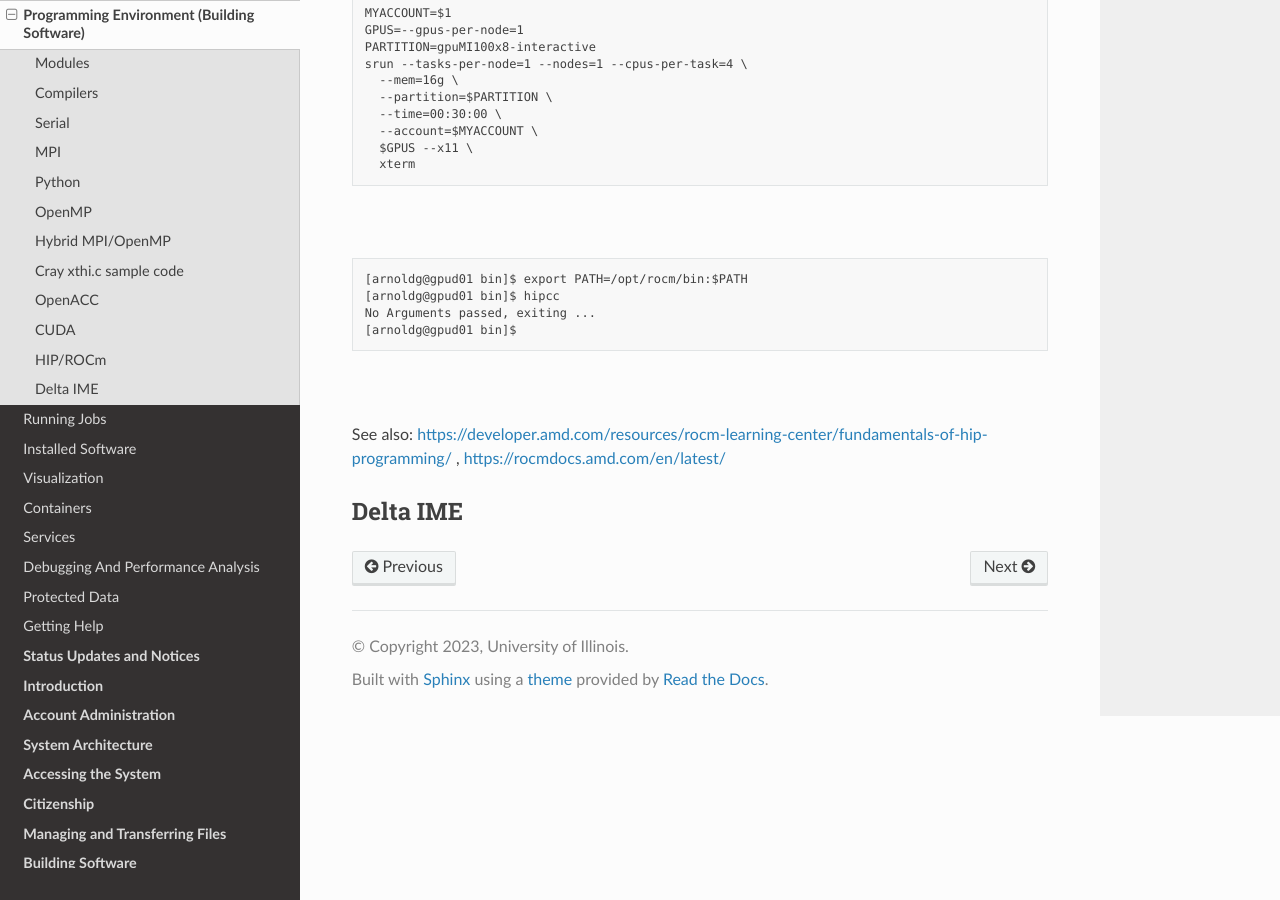
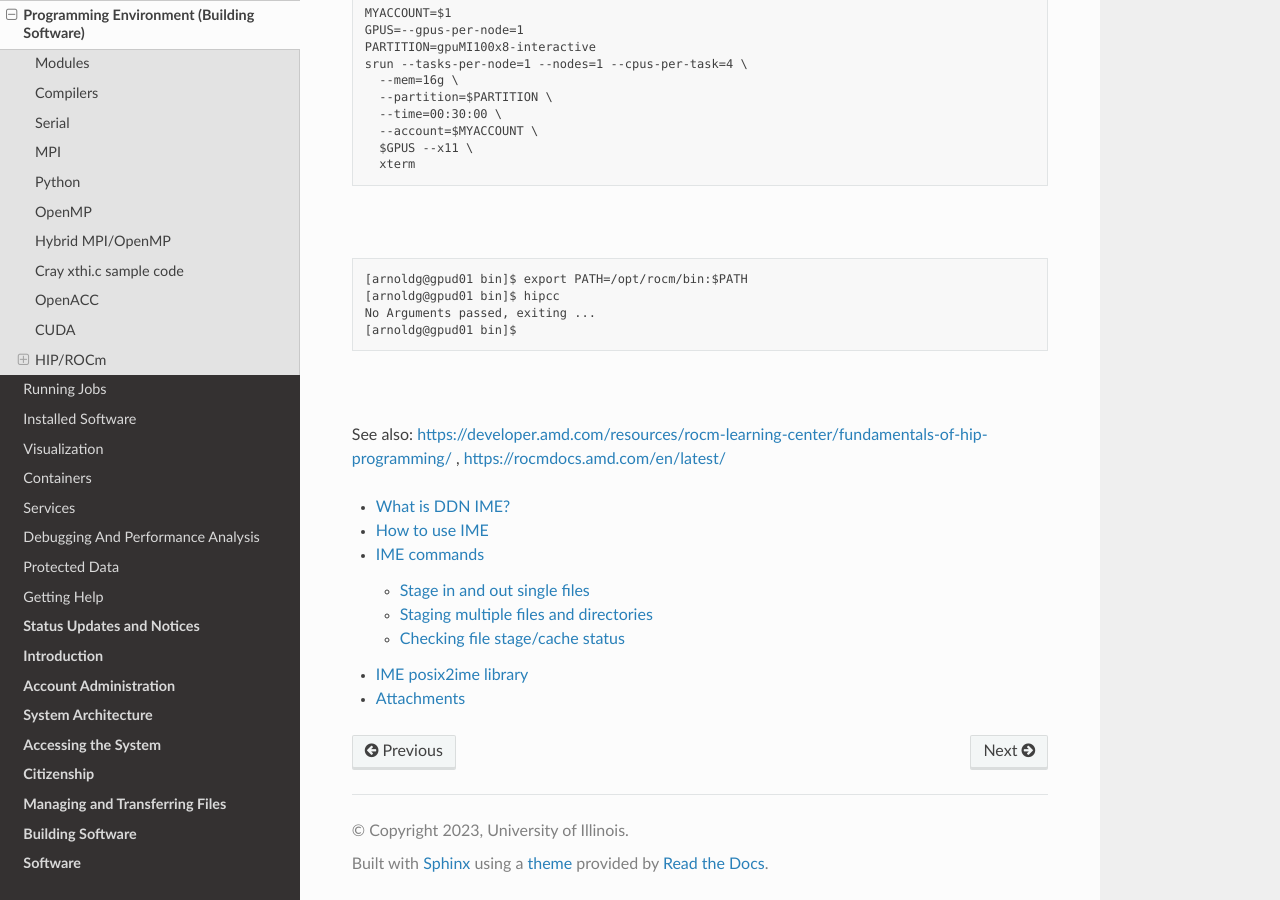
Before and after one commit to ncsa/Delta_doc, a Sphinx documentation site: the page built from docs/source/prog_env/index.rst, in a window 1280 px wide and 900 px high, scrolled down 4232 px. Built offline with Sphinx 7.4.7 and the Read the Docs theme 2.0.0, drawn with Linux system fonts in a browser that asks for light colours; pages that are not in the unit, such as notebooks, are missing from menus.

Commit message:
attempting TOC under prog_env
Attempting to make the DDN_IME section be a separate entry under prog_end index because it's big.

```diff
--- a/docs/source/prog_env/index.rst
+++ b/docs/source/prog_env/index.rst
@@ -266,6 +266,7 @@ See also:
 https://developer.amd.com/resources/rocm-learning-center/fundamentals-of-hip-programming/
 , https://rocmdocs.amd.com/en/latest/
 
+.. toctree::
+   :maxdepth: 2
 
-Delta IME
--------------------------
+   ddn_ime
```
